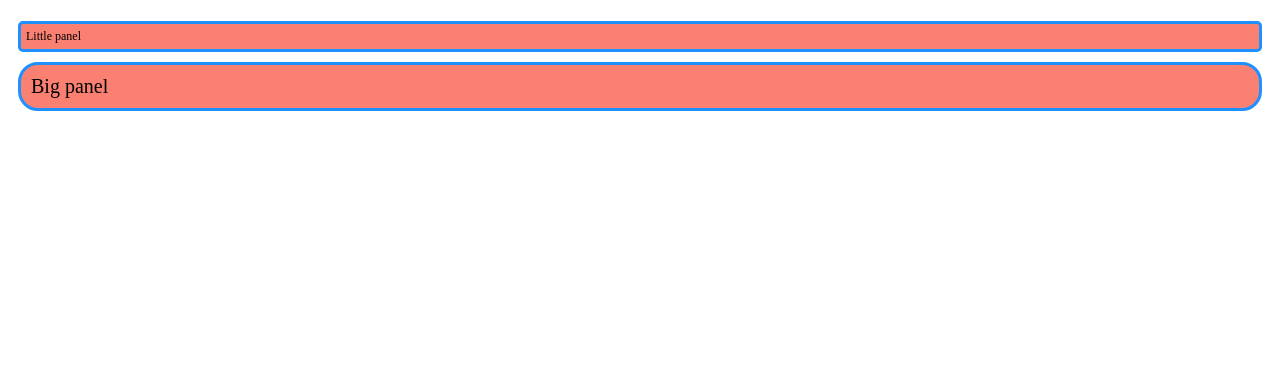
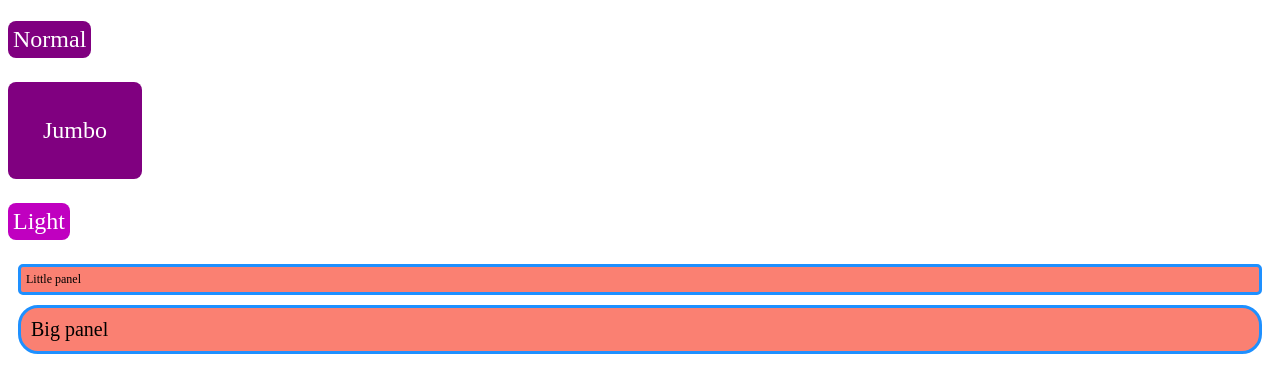
Before and after one commit to arrbaron/sass-basics, a website: page index.html in a window 1280 px wide. Shown: the part 314-706 px from the top of the page. Drawn offline with Linux system fonts and the light colour scheme.

Commit message:
experiment with formulas

```diff
--- a/index.html
+++ b/index.html
@@ -20,6 +20,9 @@
     <p>Sassy Duck</p>
   </header>
   <main>
+    <p><a href="#" class="button">Normal</a></p>
+    <p><a href="#" class="button--jumbo">Jumbo</a></p>
+    <p><a href="#" class="button--light">Light</a></p>
     <div class="panel--little">Little panel</div>
     <div class="panel--big">Big panel</div>
   </main>
--- a/main.scss
+++ b/main.scss
@@ -3,6 +3,32 @@
 $bg-color: #2c3e50;
 $hover-color: #16a085;
 $text-color: white;
+$button-background: purple;
+$button-color: white;
+$button-padding: 5px;
+
+.button {
+  background: $button-background;
+  border-radius: 8px;
+  color: $button-color;
+  display: inline-block;
+  padding: $button-padding;
+  text-decoration: none;
+}
+
+.button:hover {
+  background: $button-background * 1.5;
+}
+
+.button--jumbo {
+  @extend .button;
+  padding: $button-padding + 30px;
+}
+
+.button--light {
+  @extend .button;
+  background: $button-background * 1.5;
+}
 
 .panel {
   border: 3px solid dodgerblue;
```
Also changed, not shown: main.css.
